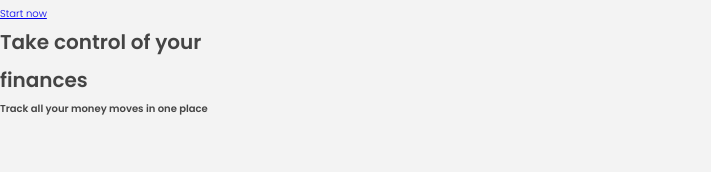
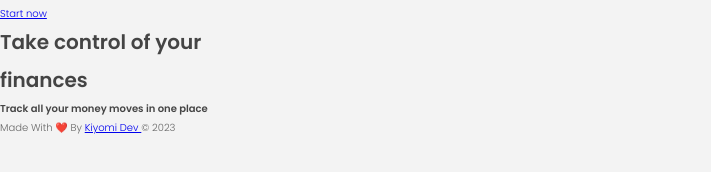
Before and after one commit to KiyomiDev/walleter, a website: page src/index.pug in a window 1280 px wide. Shown: the part 88-260 px from the top of the page, without its empty margins (0-711 px from the left). Drawn offline with nearby package versions, Linux system fonts and the light colour scheme; files that its build step writes are made by us from their sources; files whose address does not match are found by name.

Commit message:
Create the footer structure

```diff
--- /dev/null
+++ b/src/components/footer.pug
@@ -0,0 +1,5 @@
+footer.footer
+  p.footer__copyright
+    | Made With &#x2764;&#xFE0F; By
+    a.footer__link.github-link(target='_blank' href='https://github.com/KiyomiDev') Kiyomi Dev
+    | &copy; 2023
--- a/src/index.pug
+++ b/src/index.pug
@@ -21,3 +21,5 @@ html(lang="en")
         br
         span.highlight finances
       h4 Track all your money moves in one place
+
+    include components/footer
```
Also changed, not shown: dist/index.html.
